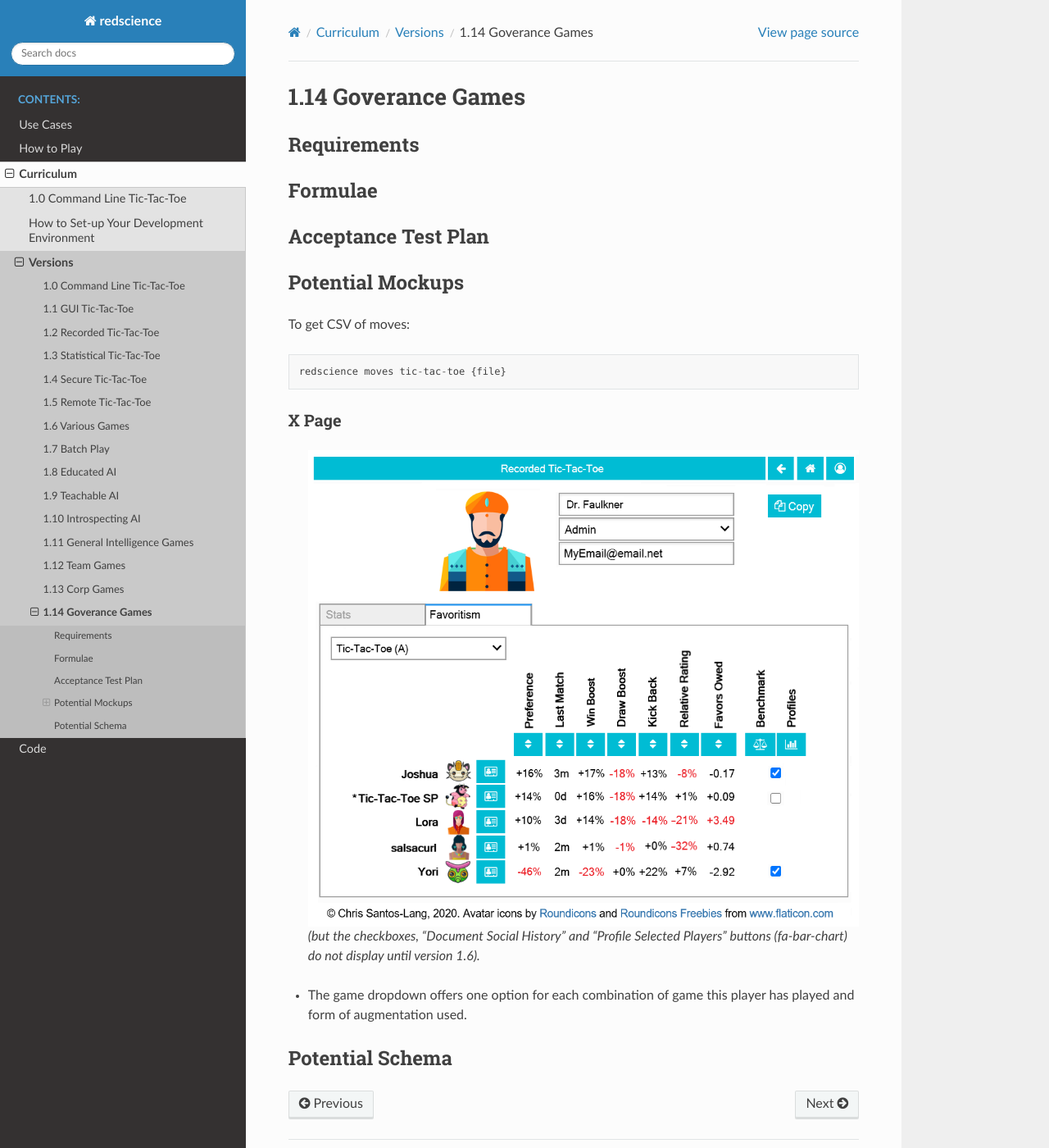
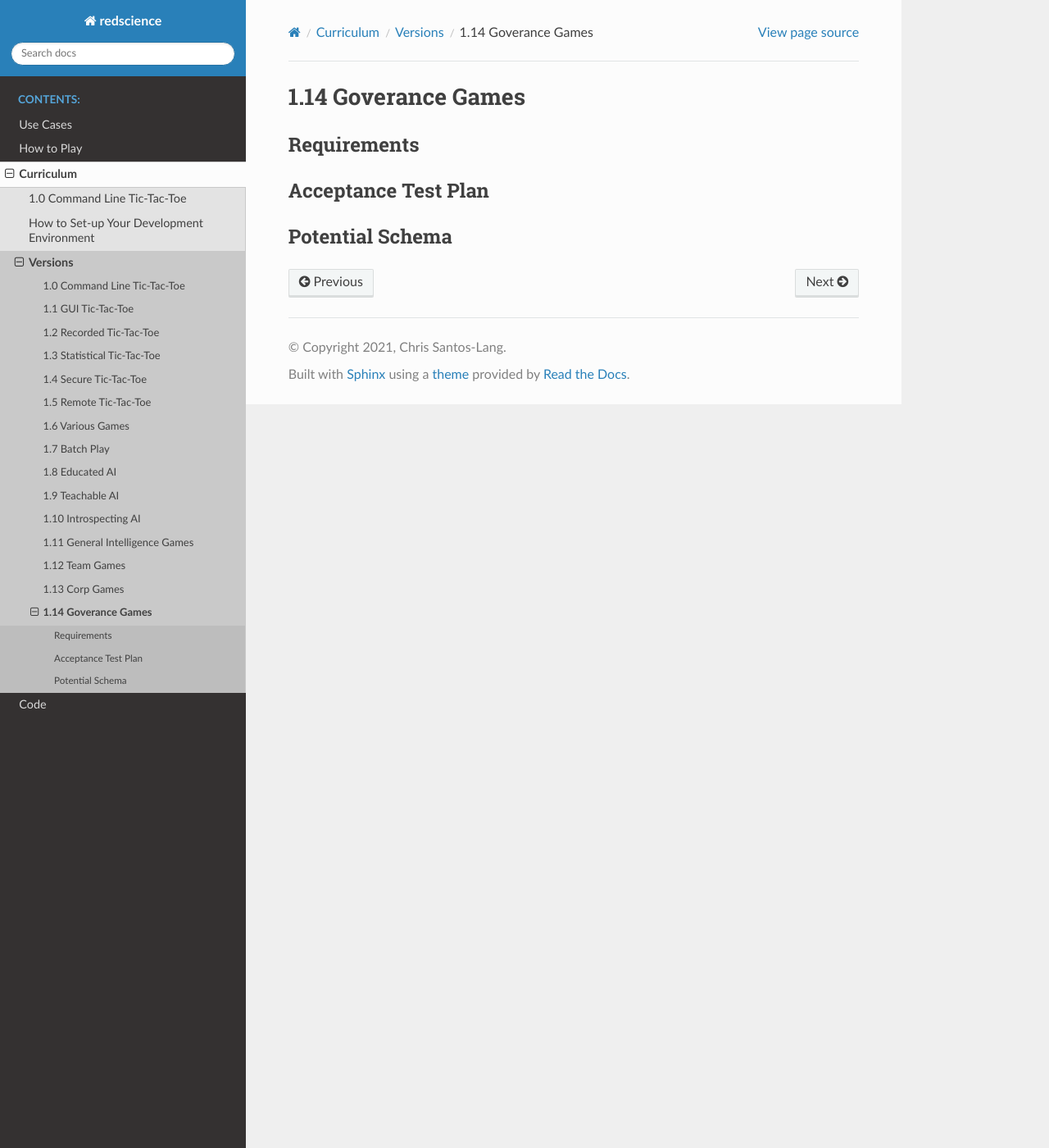
Before and after one commit to ChrisSantosLang/redscience, a Sphinx documentation site: the page built from docs/source/releases/governance.rst, in a window 1280 px wide and 1400 px high. Shown: the whole window at 82% size. Built offline with Sphinx 7.4.7 and the Read the Docs theme 2.0.0, drawn with Linux system fonts in a browser that asks for light colours.

Commit message:
Update governance.rst

```diff
--- a/docs/source/releases/governance.rst
+++ b/docs/source/releases/governance.rst
@@ -6,39 +6,10 @@
 ------------
 
 
-Formulae
---------
-
-
-
 Acceptance Test Plan
 --------------------
 
 
 
-Potential Mockups
------------------
-
-To get CSV of moves::
-
-  redscience moves tic-tac-toe {file}
-
-
-
-X Page
-~~~~~~
-
- .. figure:: images/Favoritism.png
-
-   (but the checkboxes, “Document Social History” and “Profile
-   Selected Players” buttons (fa-bar-chart) do not display until
-   version 1.6).
-
-* The game dropdown offers one option for each combination of
-  game this player has played and form of augmentation used.
-
-
-
-
 Potential Schema
 ----------------
```
